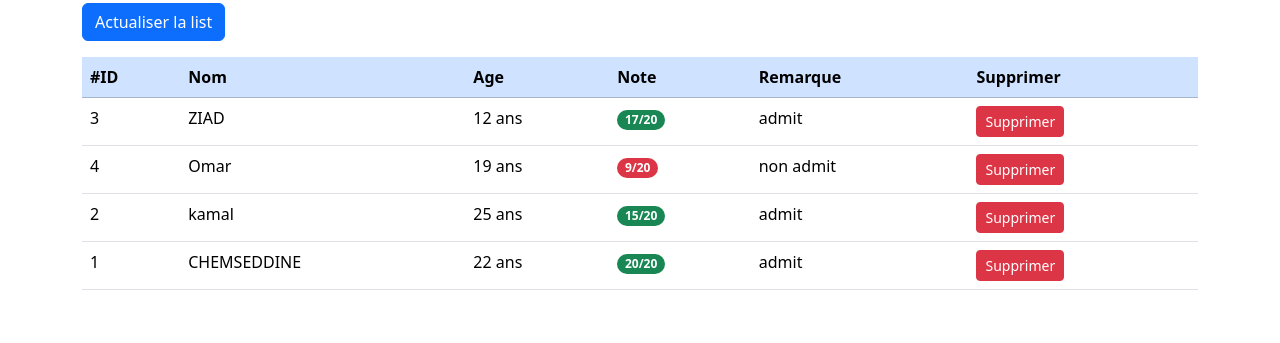
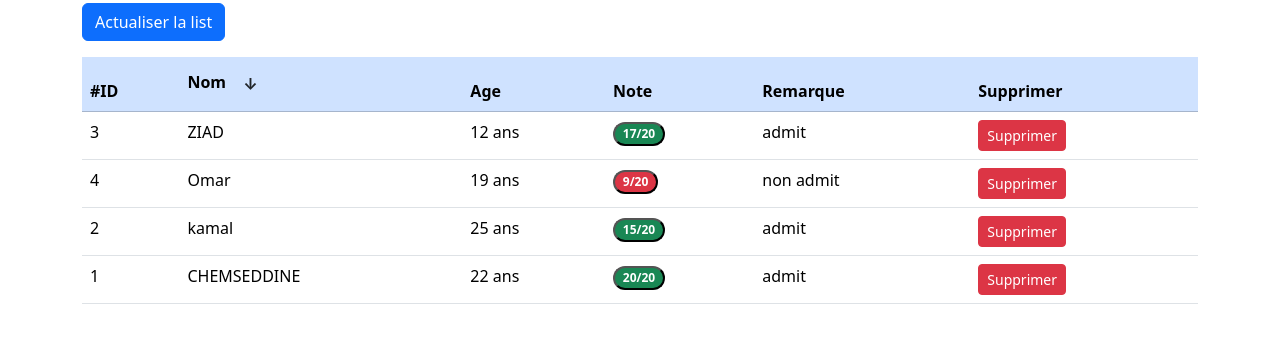
Before and after one commit to ChemseddineBouzidy/Javascript-Mini-Projet, a website with bundled scripts: page index.html in a window 1280 px wide. Shown: the part 421-764 px from the top of the page. Built offline with nearby package versions, Linux system fonts and the light colour scheme; data requests are answered from the project's data file.

Commit message:
toggleSprtDirection

```diff
--- a/index.html
+++ b/index.html
@@ -39,11 +39,11 @@
                 <table class="table">
                     <thead>
                         <tr class="table-primary">
-                            <th scope="col">#ID </th>
-                            <th scope="col">Nom </th>
-                            <th scope="col">Age </th>
-                            <th scope="col">Note </th>
-                            <th scope="col">Remarque </th>
+                            <th class="sort-element" data-column="id"  scope="col">#ID  <span ></span></th>
+                            <th class="sort-element" data-column="name"  scope="col">Nom <span  ></span></th>
+                            <th class="sort-element" data-column="date"  scope="col">Age <span></span></th>
+                            <th class="sort-element" data-column="note" scope="col">Note <span ></span></th>
+                            <th  scope="col">Remarque </th>
                             <th scope="col">Supprimer </th>
                         </tr>
                     </thead>
--- a/js/script.js
+++ b/js/script.js
@@ -18,17 +18,17 @@ const displayEtudiants = async () => {
 
             response.sort((a, b) => {
                 const isNumber = typeof a[filterBySettings.column] === 'number'
-                if(isNumber){
-                    if(filterBySettings.desc){
-                        return b[filterBySettings.column]-(a[filterBySettings.column])
+                if (isNumber) {
+                    if (filterBySettings.desc) {
+                        return b[filterBySettings.column] - (a[filterBySettings.column])
                     }
-                    return a[filterBySettings.column]-(b[filterBySettings.column])
+                    return a[filterBySettings.column] - (b[filterBySettings.column])
                 }
-                if(filterBySettings.desc){
+                if (filterBySettings.desc) {
                     return b[filterBySettings.column].localeCompare(a[filterBySettings.column])
                 }
                 return a[filterBySettings.column].localeCompare(b[filterBySettings.column])
-                })
+            })
 
             return response.map((data) => {
                 const { id, name, date, note } = data
@@ -39,7 +39,7 @@ const displayEtudiants = async () => {
                         <td>${id}</td>
                         <td>${etudiant.name}</td>
                         <td>${etudiant.getAge()} ans </td>
-                        <td><span class="badge rounded-pill text-bg-${etudiant.note >= 10 ? 'success' : 'danger'}">${etudiant.note}/${Etudiant.MAX_NOTE} </span>   </td>
+                        <td><button class="badge rounded-pill text-bg-${etudiant.note >= 10 ? 'success' : 'danger'}">${etudiant.note}/${Etudiant.MAX_NOTE} </button>   </td>
                          <td> ${etudiant.isAdmitted()} </td>
                         <td><button  class='btn btn-danger btn-sm delete' data-id='${id}' >Supprimer</button></td>
                     </tr>`
@@ -91,6 +91,25 @@ const init = () => {
 
 
 
+
 }
 // init()
+
+window.renderSort = (column) => {
+    if (filterBySettings.column === column) {
+        const element = document.querySelector('.sort-element[data-column='+column+'] span')
+        element.innerHTML = `<button class='btn fw-bold' onClick='toggleSprtDirection()' >${filterBySettings.desc ? '&darr;' : '&uarr;'}</button>`
+        // return `<button ${filterBySettings.desc >= 10 ? '&darr;' : '&uarr;'}"></button>`
+    }
+}
+renderSort('id')
+renderSort('name')
+renderSort('date')
+renderSort('note')
+window.toggleSprtDirection = () => {
+    filterBySettings.desc = !filterBySettings.desc
+    renderSort(filterBySettings.column)
+    renderEtudiants()
+}
+
 renderEtudiants()
```
